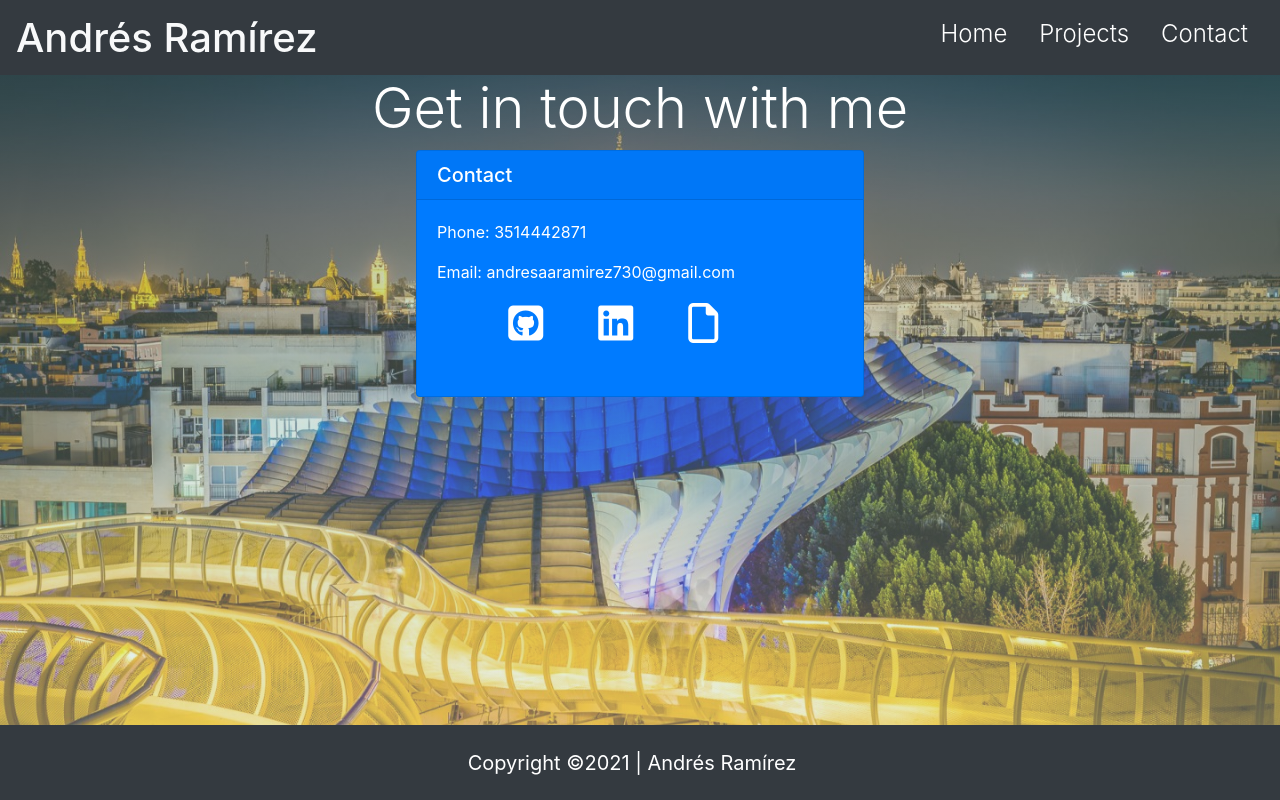
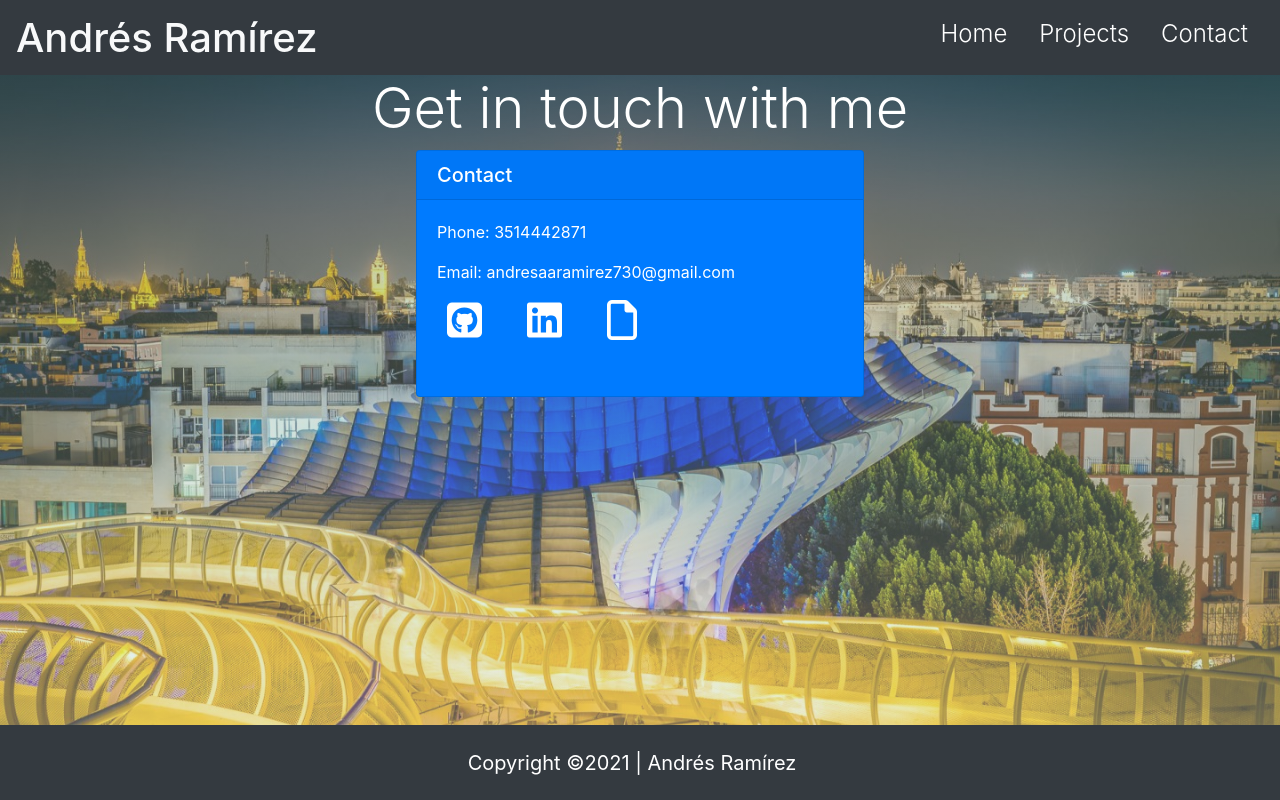
Before and after one commit to ARam2142/React-Portfolio, a React (Create React App) app: page /react-portfolio/contact in a window 1280 px wide. Built offline with nearby package versions, Linux system fonts and the light colour scheme.

Commit message:
changing ul of social-media

```diff
--- a/src/components/contact/Contact.tsx
+++ b/src/components/contact/Contact.tsx
@@ -17,7 +17,6 @@ function Contact() {
                 <Card bg="primary" style={{'maxWidth': '28rem', "margin" : 'auto'}}>
                     <Card.Header as="h5">Contact</Card.Header>
                     <Card.Body>
-                        {/* <Card.Title>Special title treatment</Card.Title> */}
                         <Card.Text>
                             Phone: <span>3514442871</span>
                         </Card.Text>
--- a/src/components/contact/contact.css
+++ b/src/components/contact/contact.css
@@ -9,25 +9,19 @@ html, body{
     width: 100%;
 }
 
-h1 {
-    color: white;
-    /* margin-right: 20px; */
-}
-
 .social-media ul li a:hover {
     transform: translate(0, -10px);
 }
 .social-media ul li {
     list-style-type: none;
-    margin: 0 15px;
+    padding: 0 10px;
 }
 
 .social-media ul {
     display: flex;
     padding: 0;
     position: relative;
-    margin-left: 30px;
-    transform: translate(7%, 5%);
+    justify-content: left;
 }
 
 .social-media a {
```
